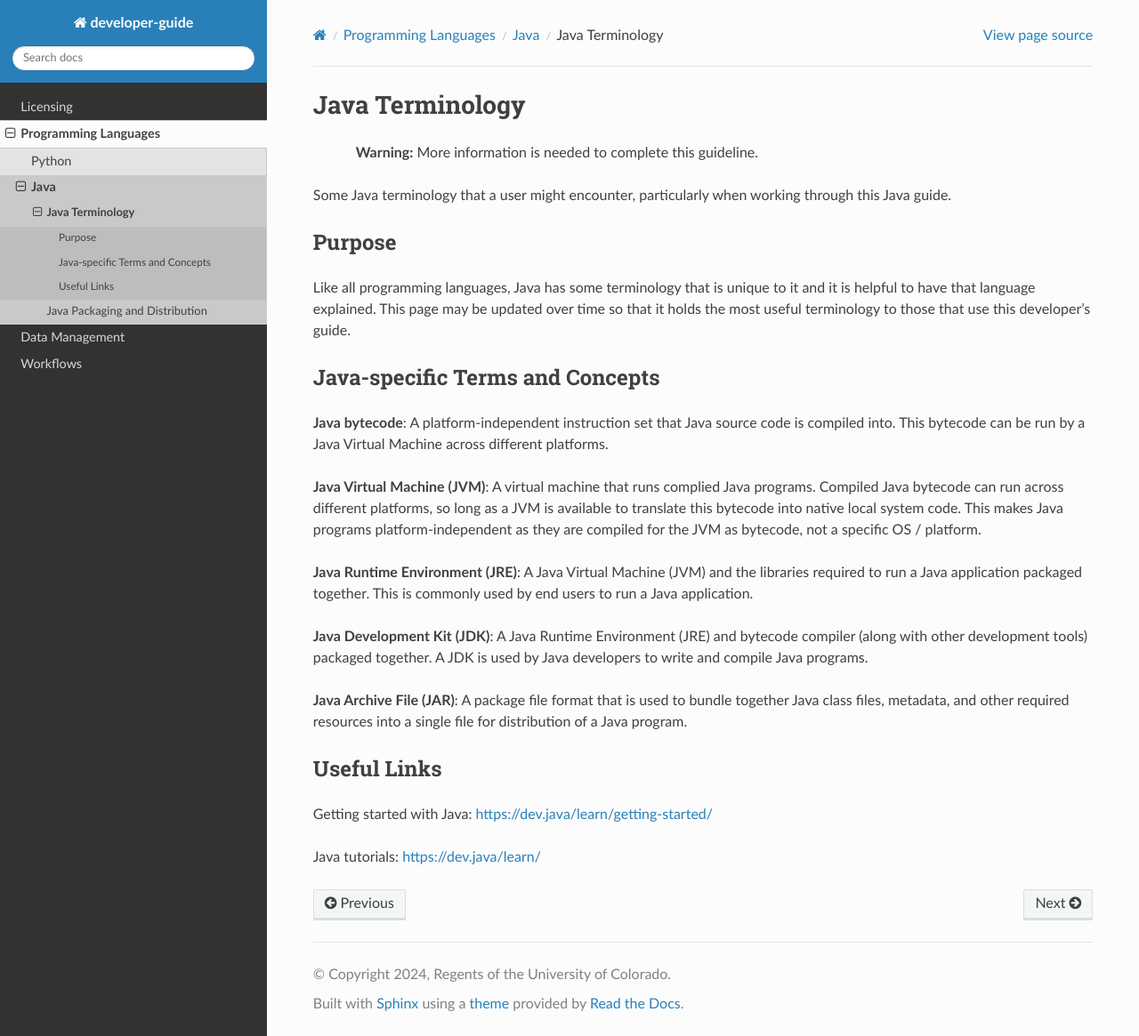
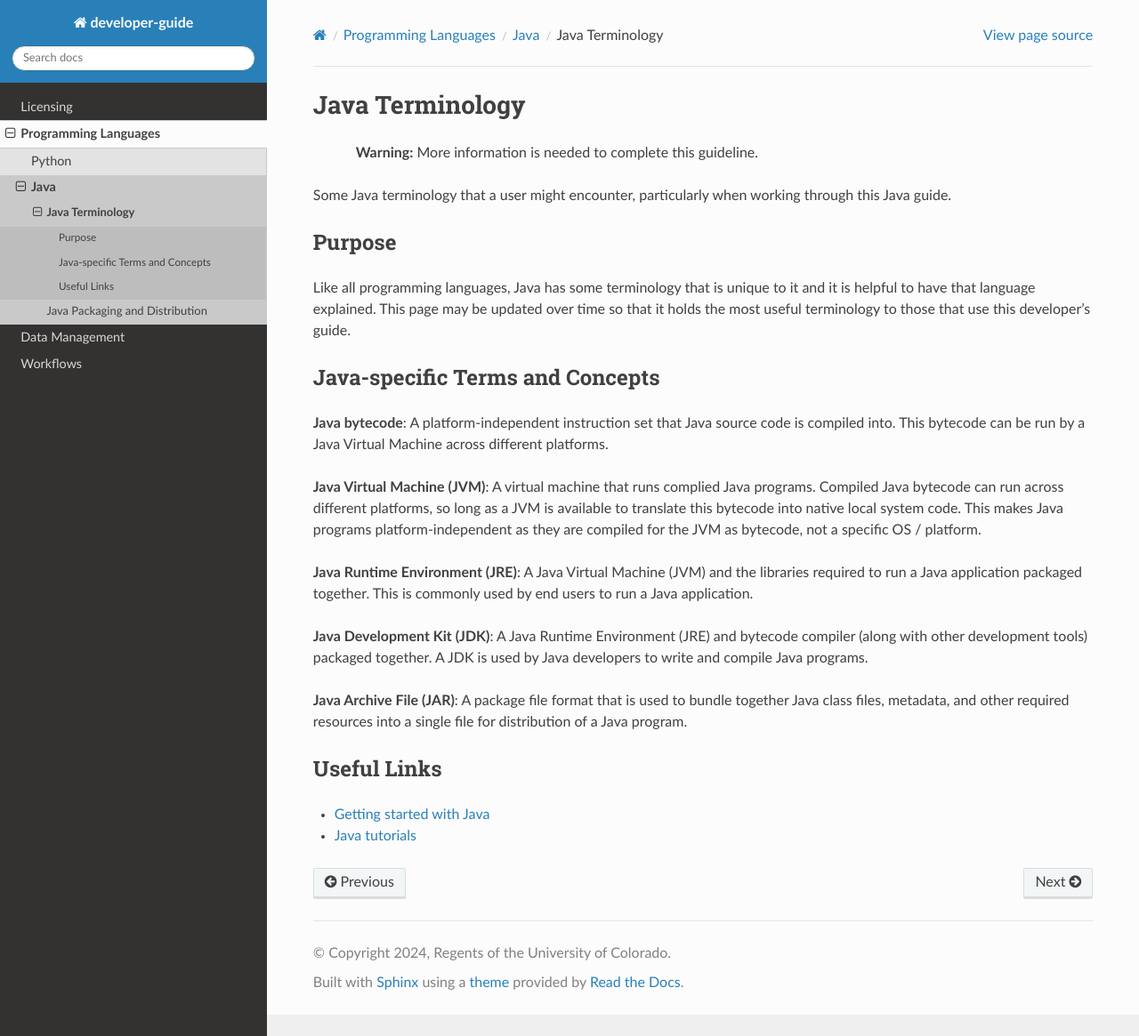
Before and after one commit to lasp/developer-guide, a Sphinx documentation site: the page built from docs/source/programming_languages/java/terminology.md, in a window 1280 px wide and 1165 px high. Shown: the whole window at 89% size. Built offline with Sphinx 7.4.7 and the Read the Docs theme 3.1.0, drawn with Linux system fonts in a browser that asks for light colours; pages that are not in the unit, such as notebooks, are missing from menus; some of the changed lines change nothing that is shown.

Commit message:
Update docs/source/programming_languages/java/terminology.md
Co-authored-by: Matthew Bourque <Matthew.Bourque@lasp.colorado.edu>

```diff
--- a/docs/source/programming_languages/java/terminology.md
+++ b/docs/source/programming_languages/java/terminology.md
@@ -31,6 +31,5 @@ other required resources into a single file for distribution of a Java program.
 
 ## Useful Links
 
-Getting started with Java: [https://dev.java/learn/getting-started/](https://dev.java/learn/getting-started/)
-
-Java tutorials: [https://dev.java/learn/](https://dev.java/learn/)
+* [Getting started with Java](https://dev.java/learn/getting-started/)
+* [Java tutorials](https://dev.java/learn/)
```
